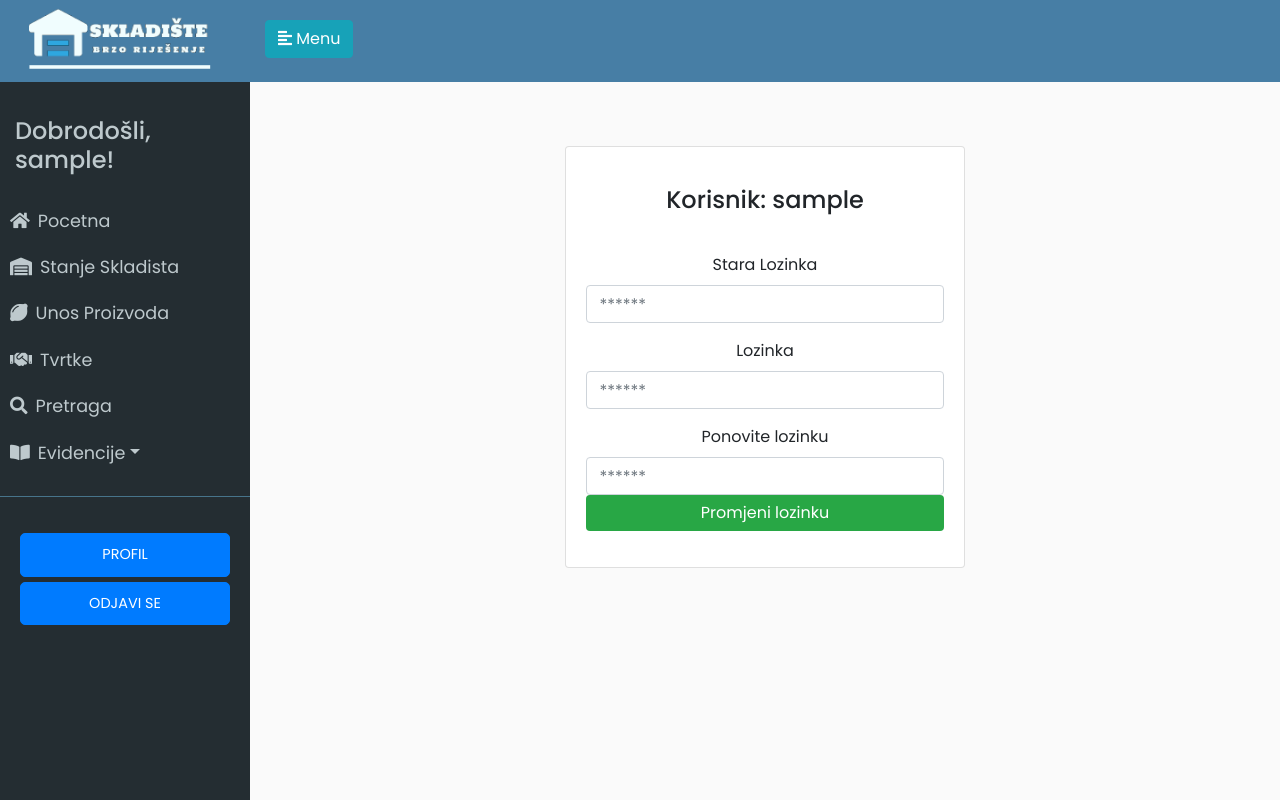
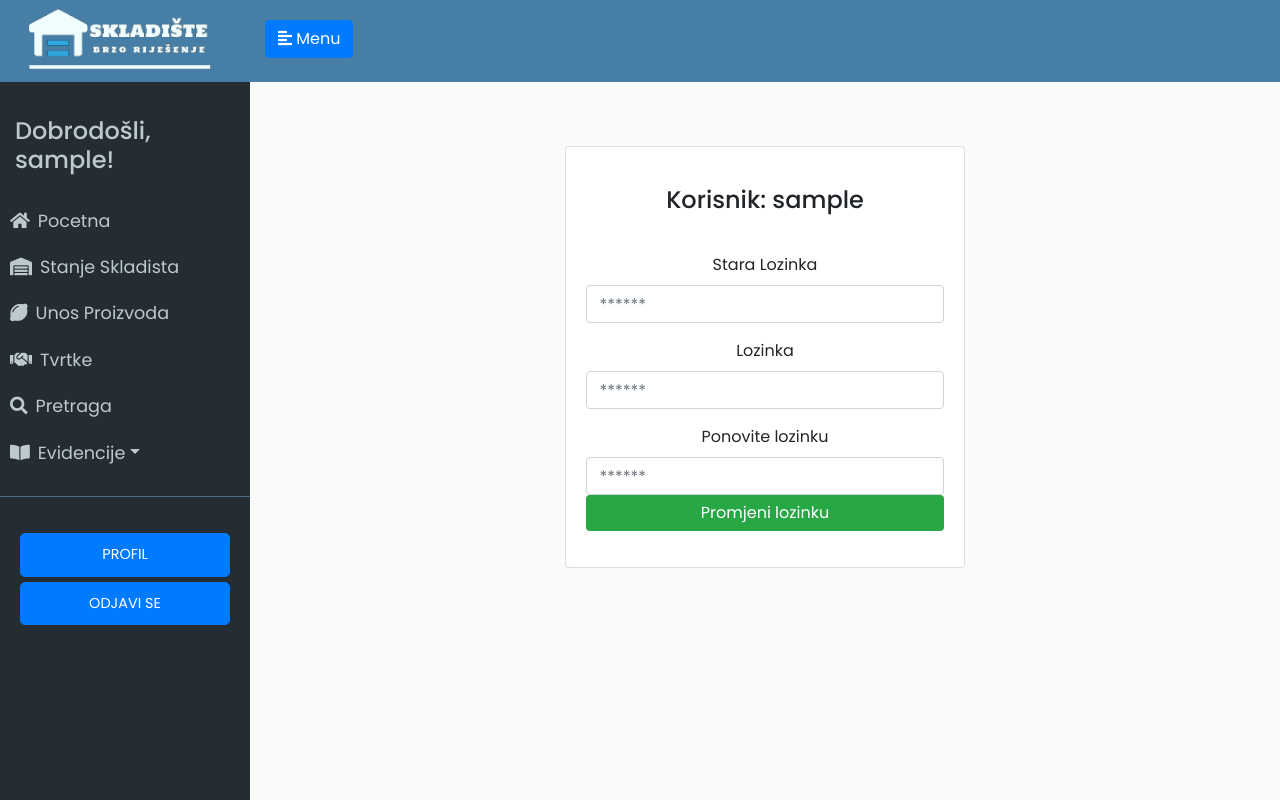
Before and after one commit to anirams/skladiste, a Flask app: page /edit_password in a window 1280 px wide. Run offline with Flask 2, Linux system fonts and the light colour scheme; the visitor is signed in with stand-in values (Sample User, id 1); data comes from the database, SQL or seed files in the repository; both versions use the stored data as it was after the commit; some libraries are stand-ins or nearby versions.

Commit message:
Front end

```diff
--- a/app/static/style.css
+++ b/app/static/style.css
@@ -99,6 +99,10 @@ ul.CTAs a {
     margin-bottom: 5px;
 }
 
+.hover-plava:hover{
+    background-color: #0069d9!important;
+}
+
 /* BODY */
 
 
--- a/app/templates/base.html
+++ b/app/templates/base.html
@@ -60,14 +60,14 @@
 		</ul>
 		<ul class="list-unstyled CTAs">
                 <li>
-                    <a href="{{ url_for('user', username=current_user.username) }}" class="btn btn-primary">PROFIL</a>
+                    <a href="{{ url_for('user', username=current_user.username) }}" class="btn btn-primary hover-plava">PROFIL</a>
                 </li>
                 <li>
-                    <a href="{{ url_for('logout') }}" class="btn btn-primary">ODJAVI SE</a>
+                    <a href="{{ url_for('logout') }}" class="btn btn-primary hover-plava">ODJAVI SE</a>
                 </li>
                 {%  if current_user.username == "admin"%}
                     <li>
-                        <a href="{{ url_for('register') }}" class="btn btn-primary">Registriraj novog korisnika</a>
+                        <a href="{{ url_for('register') }}" class="btn btn-primary hover-plava">Registriraj novog korisnika</a>
                     </li>
                 {% endif %}
             </ul>
@@ -77,7 +77,7 @@
 
 		<div class="tijelo">
 	        <div class="plava-pozadina">
-	            <button type="button" id="sidebarCollapse" class="btn btn-info">
+	            <button type="button" id="sidebarCollapse" class="btn btn-primary">
 	                <i class="fas fa-align-left"></i>
 	                <span>Menu</span>
 	            </button> <br>
--- a/app/templates/evidencija.html
+++ b/app/templates/evidencija.html
@@ -88,8 +88,8 @@
 
 <div id="editor"></div>
 
-<td><a href="../evidencija_pdf/{{id}}">PDF</a></td>
-<td><a href="/export">Excel</a></td>
+<button class="btn btn-primary m-2"><a href="../evidencija_pdf/{{id}}">PDF</a></button>
+<button class="btn btn-primary m-2"><a href="/export">Excel</a></button>
 
 
 {% endblock %}
```
Also changed, not shown: app.db, 2 other files.
